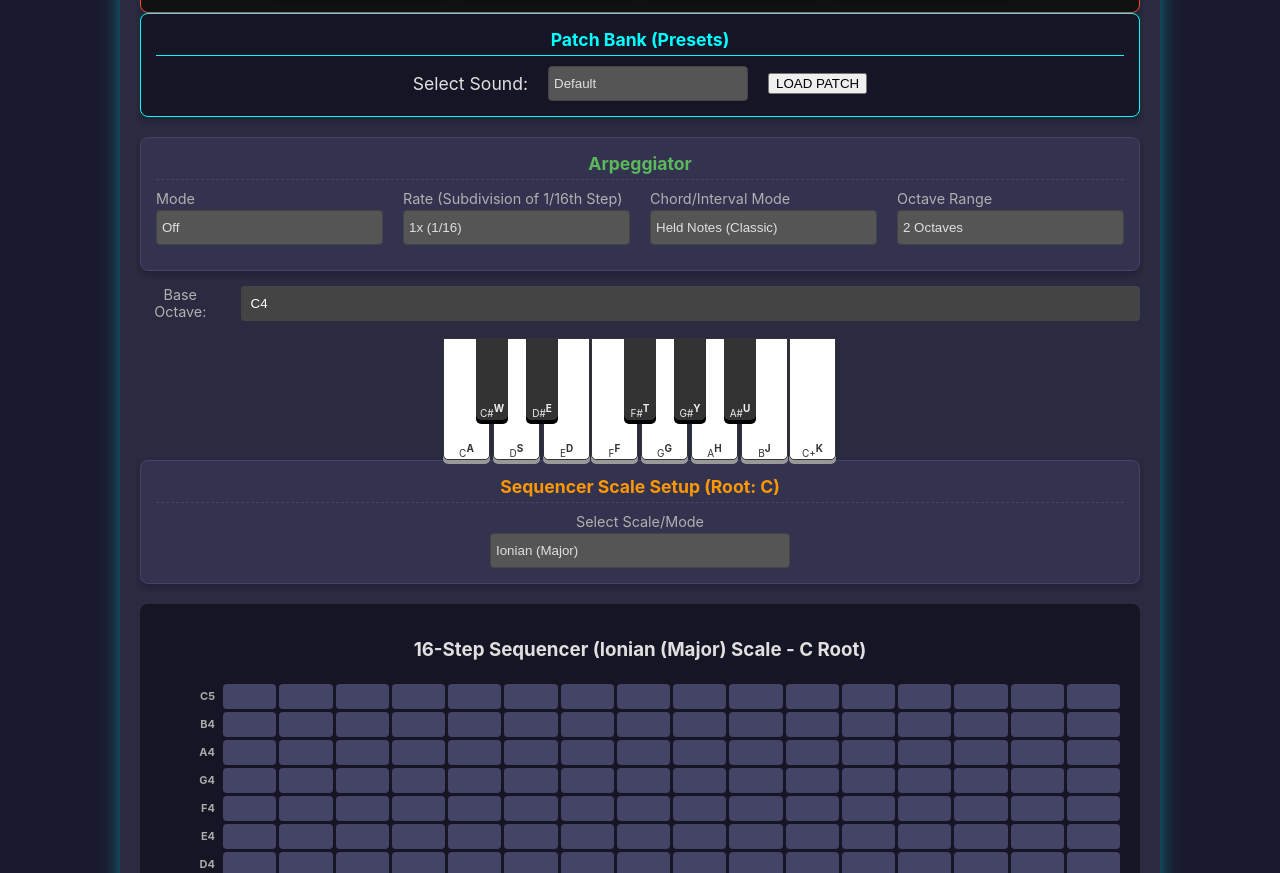
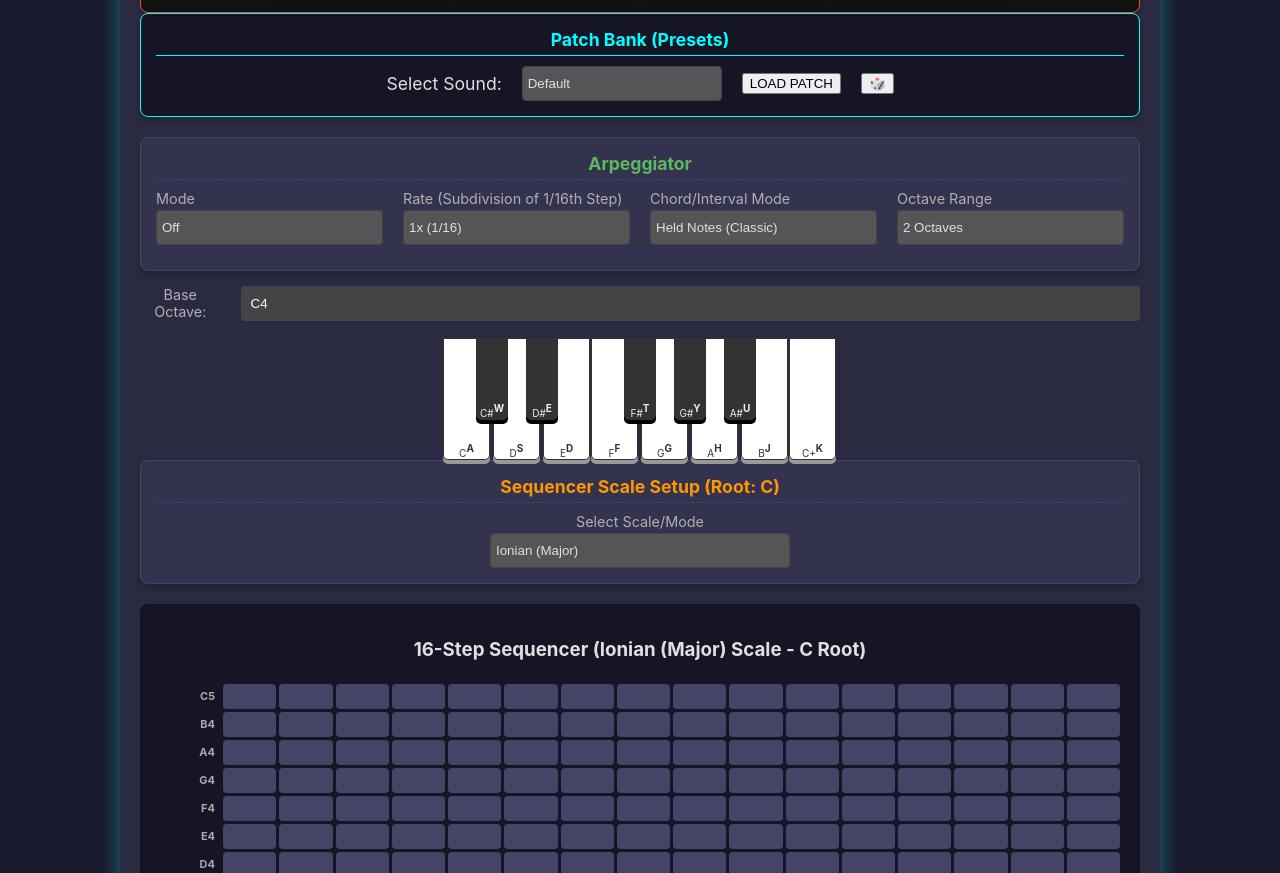
Before and after one commit to bfugitt/web-synth, a plain HTML site: page index.html in a window 1280 px wide. Shown: the part 1137-2010 px from the top of the page. Drawn offline with Linux system fonts and the light colour scheme.

Commit message:
Update index.html

```diff
--- a/index.html
+++ b/index.html
@@ -213,6 +213,7 @@
 
             </div>
         </div>
+
         <div class="synth-section" id="patch-section">
             <h3>Patch Bank (Presets)</h3>
             <div id="patch-controls" style="display: flex; justify-content: center; gap: 20px; align-items: center; flex-wrap: wrap;">
@@ -220,6 +221,7 @@
                 <select id="patch-selector" style="width: 200px;">
                     </select>
                 <button id="load-patch-btn">LOAD PATCH</button>
+                <button id="randomize-patch-btn" title="Randomize Patch">🎲</button>
             </div>
         </div>
 
```
